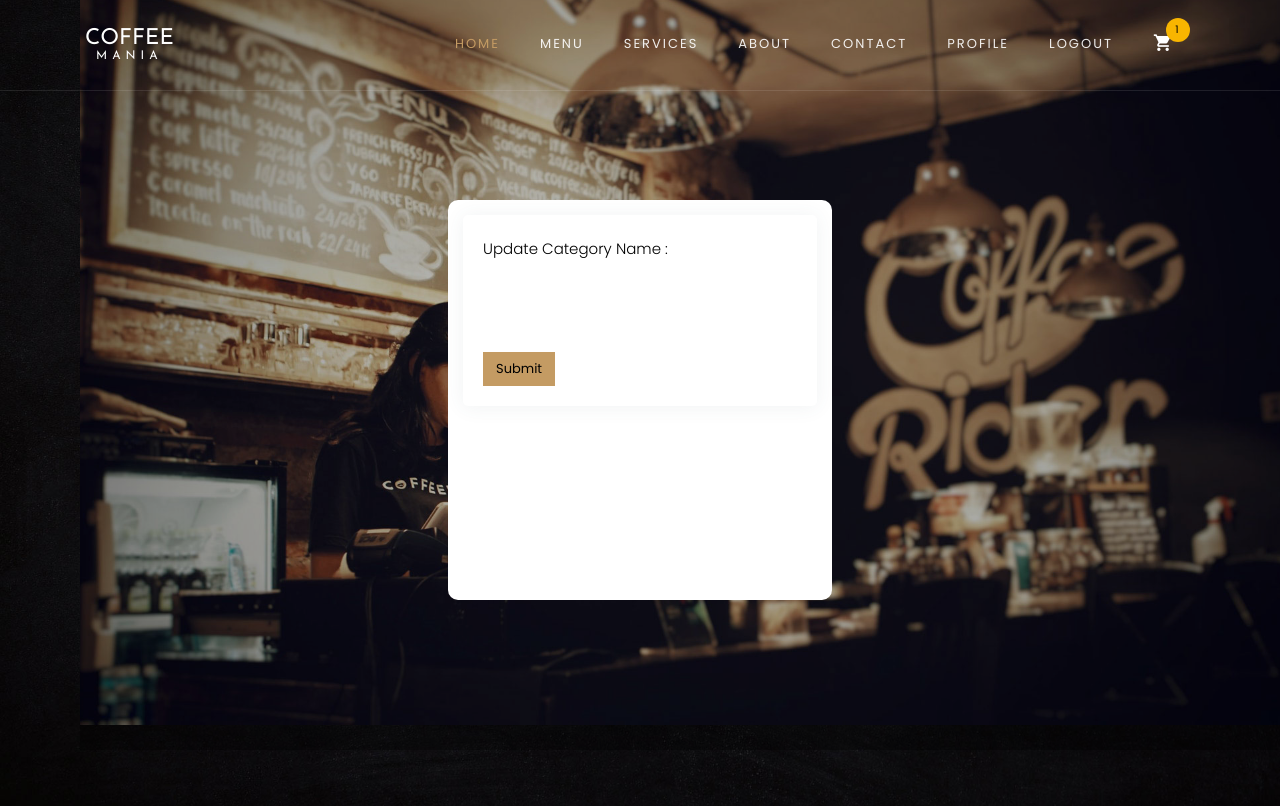
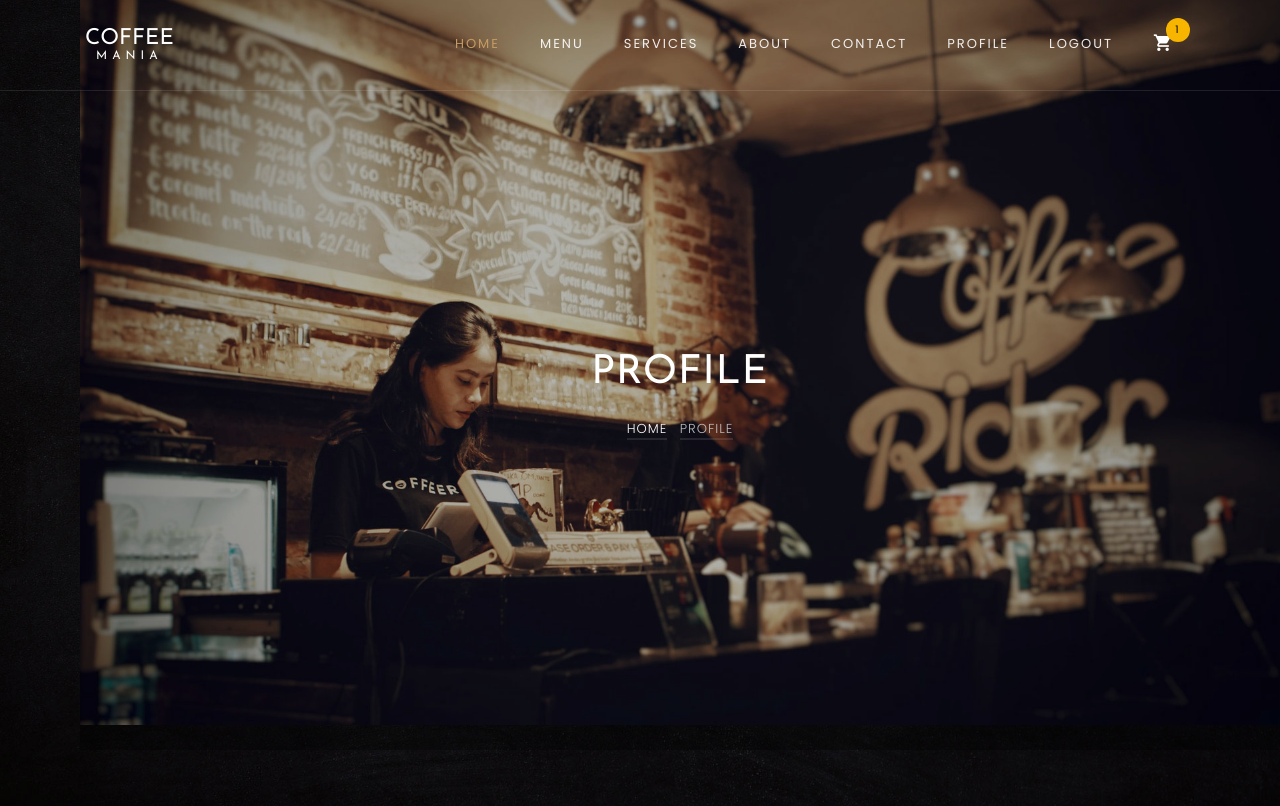
Before and after one commit to rahull0328/coffeeMania, a PHP site: page /pages/profile.php in a window 1280 px wide. Shown: the top 806 px of the page. Run offline with PHP 8.4, Linux system fonts and the light colour scheme; the visitor is signed in with stand-in values (Sample User, id 1); data that the repository does not hold is empty; some web fonts are replaced.

Commit message:
Changes to Profile Page:

```diff
--- a/pages/profile.php
+++ b/pages/profile.php
@@ -186,12 +186,6 @@ $data = mysqli_fetch_all($result);
                                     </div>
                                     <h6 class="f-w-600"><?= $data[$i][1] ?></h6>
                                     <a class="mb-0 fw-normal align-middle">
-                                        <svg xmlns="http://www.w3.org/2000/svg" class="icon icon-tabler icon-tabler-edit" onclick="showUpdateModal(<?= $data[$i][0] ?>, '<?= $data[$i][1] ?>')" width="24" height="24" viewBox="0 0 24 24" stroke-width="2" stroke="currentColor" fill="none" stroke-linecap="round" stroke-linejoin="round" style="cursor: pointer;">
-                                            <path stroke="none" d="M0 0h24v24H0z" fill="none"></path>
-                                            <path d="M7 7h-1a2 2 0 0 0 -2 2v9a2 2 0 0 0 2 2h9a2 2 0 0 0 2 -2v-1"></path>
-                                            <path d="M20.385 6.585a2.1 2.1 0 0 0 -2.97 -2.97l-8.415 8.385v3h3l8.385 -8.415z"></path>
-                                            <path d="M16 5l3 3"></path>
-                                        </svg>
                                     </a>
                                 </div>
                             </div>
@@ -224,28 +218,9 @@ $data = mysqli_fetch_all($result);
     </div>
 </div>
 
-    <!-- show update model -->
-    <dialog id="updateProfileModal" style="top: 50%;left: 30%;border:0px;border-radius:10px; height: 50%;width: 30%;-webkit-transform: translateX(-50%) translateY(-50%);-moz-transform: translateX(-50%) translateY(-50%);-ms-transform: translateX(-50%) translateY(-50%);transform: translateX(-50%) translateY(-50%);">
-        <form method="POST" id="updateForm">
-            <div class="card">
-                <div class="card-body">
-                    <div class="mb-3">
-                        <label for="exampleInputEmail1" class="form-label mb-3">Update Category Name : </label>
-                        <input type="text" class="form-control" name="updateCategoryName" id="updateName">
-                        <input type="hidden" class="form-control" name="updateId" id="id">
-                    </div>
-                    <button type="submit" class="btn btn-primary" name="update">Submit</button>
-                </div>
-            </div>
-        </form>
-    </dialog>
 <script src="../assets/js/jquery-3.6.0.min.js"></script>
 <script>
-    function showUpdateModal(id, categoryName) {
-        updateCategoryModal.showModal();
-        $("#id").val(id);
-        $("#updateName").val(categoryName);
-    }
+
 </script>
 <?php
 
```
